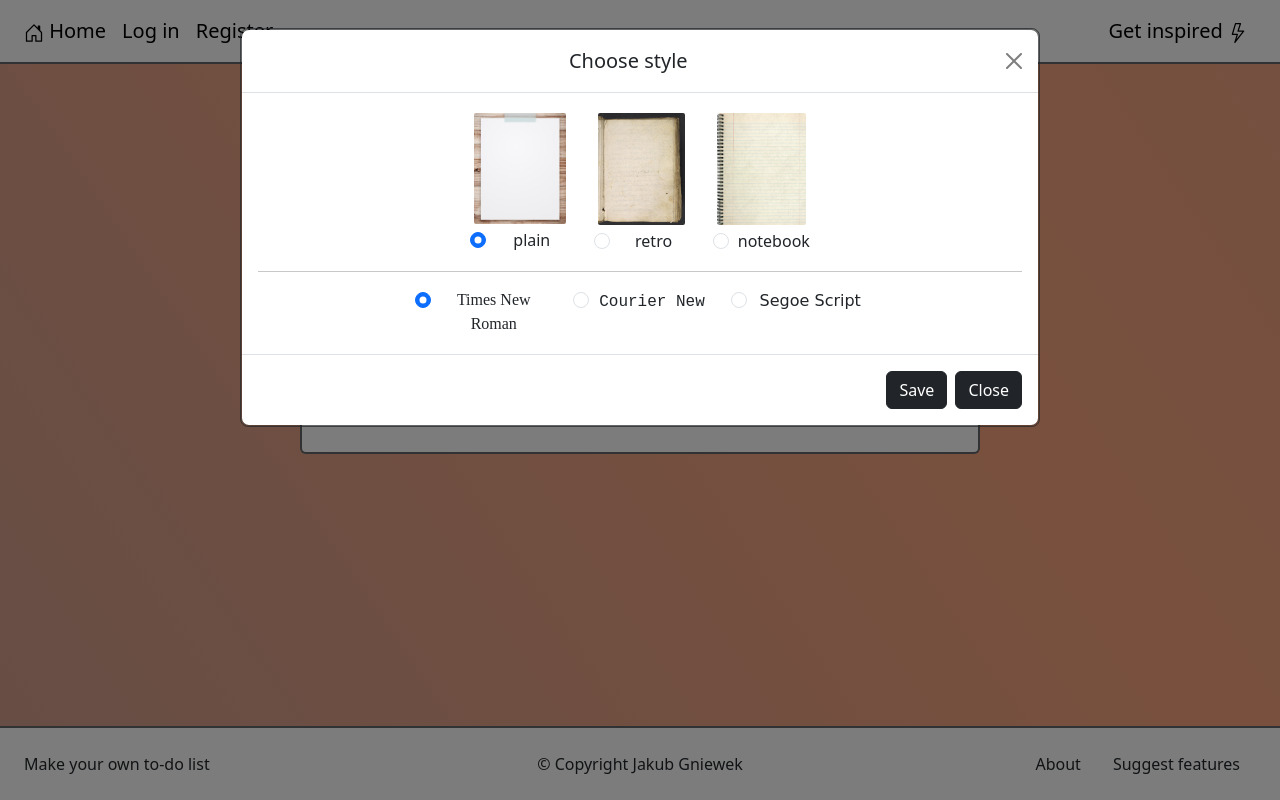
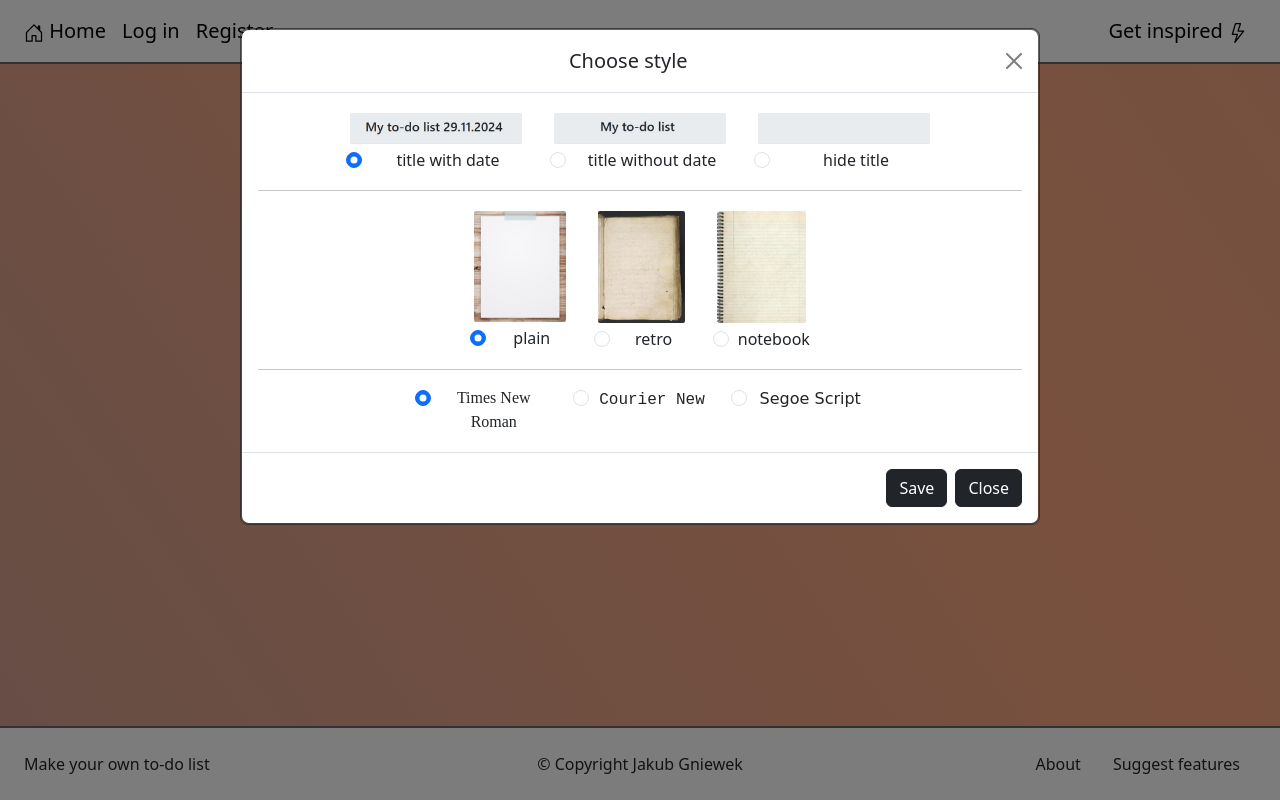
Before and after one commit to Pashinger/To-do-list, a Flask app: page / in a window 1280 px wide, after a click that opens the changed part. Run offline with Flask 3, Linux system fonts and the light colour scheme; some libraries are stand-ins or nearby versions.

Commit message:
Added 3 title options, fixed title behaviour

```diff
--- a/main.py
+++ b/main.py
@@ -166,10 +166,8 @@ def home():
         session['tasks_list'] = []
     if 'list_name' not in session:
         date_today = date.today().strftime("%d.%m.%Y")
-        if current_user.is_authenticated:
-            session['list_name'] = f'{current_user.username}\'s to-do list {date_today}'
-        else:
-            session['list_name'] = f'My to-do list {date_today}'
+        session['list_name'] = f'My to-do list {date_today}'
+        session['title'] = 'with_date'
     if 'style' not in session:
         session['style'] = 'plain'
     if 'font' not in session:
@@ -188,7 +186,8 @@ def home():
         #     tu dodaj next?
         elif action == 'new':
             date_today = date.today().strftime("%d.%m.%Y")
-            session['list_name'] = f'{current_user.username}\'s to-do list {date_today}'
+            session['list_name'] = f'My to-do list {date_today}'
+            session['title'] = 'with_date'
             session['tasks_list'] = []
             session.modified = True
             return redirect(url_for('home'))
@@ -230,6 +229,14 @@ def home():
         if edit_list.validate_on_submit() and form_id == 'edit_list':
             session['style'] = request.form.get('styleOption')
             session['font'] = request.form.get('fontOption')
+            session['title'] = request.form.get('titleOption')
+            if session['title'] == 'with_date':
+                date_today = date.today().strftime("%d.%m.%Y")
+                session['list_name'] = f'My to-do list {date_today}'
+            elif session['title'] == 'no_date':
+                session['list_name'] = 'My to-do list'
+            elif session['title'] == 'no_title':
+                session['list_name'] = ''
             session.modified = True
             return redirect(url_for('home'))
 
@@ -277,6 +284,7 @@ def home():
                            checkbox_form=checkbox_form,
                            tasks_list=session['tasks_list'],
                            list_name=session['list_name'],
+                           title=session['title'],
                            style=session['style'],
                            font=session['font']
                            )
--- a/templates/index.html
+++ b/templates/index.html
@@ -65,6 +65,49 @@
         <button type="button" class="btn-close" data-bs-dismiss="modal" aria-label="Close"></button>
       </div>
       <div class="modal-body">
+
+          <div class="form-floating d-flex justify-content-center">
+              <div class="row text-center">
+                <div class="col">
+                  <img src="static/images/title_date.jpg" alt="title with date" class="img-thumbnail border-0" style="max-width: 180px; max-height: 180px;">
+                  <div class="form-check">
+                    {% if title == 'with_date' %}
+                    <input class="form-check-input" type="radio" name="titleOption" value="with_date" checked>
+                    <label class="form-check-label">title with date</label>
+                    {% else %}
+                    <input class="form-check-input" type="radio" name="titleOption" value="with_date">
+                    <label class="form-check-label">title with date</label>
+                    {% endif %}
+                  </div>
+                </div>
+                <div class="col">
+                  <img src="static/images/title_nodate.jpg" alt="title without date" class="img-thumbnail border-0" style="max-width: 180px; max-height: 180px;">
+                  <div class="form-check">
+                    {% if title == 'no_date' %}
+                    <input class="form-check-input" type="radio" name="titleOption" value="no_date" checked>
+                    <label class="form-check-label">title without date</label>
+                    {% else %}
+                    <input class="form-check-input" type="radio" name="titleOption" value="no_date">
+                    <label class="form-check-label">title without date</label>
+                    {% endif %}
+                  </div>
+                </div>
+                <div class="col">
+                  <img src="static/images/title_notitle.jpg" alt="hide title" class="img-thumbnail border-0" style="max-width: 180px; max-height: 180px;">
+                  <div class="form-check">
+                    {% if title == 'no_title' %}
+                    <input class="form-check-input" type="radio" name="titleOption" value="no_title" checked>
+                    <label class="form-check-label">hide title</label>
+                    {% else %}
+                    <input class="form-check-input" type="radio" name="titleOption" value="no_title">
+                    <label class="form-check-label">hide title</label>
+                    {% endif %}
+                  </div>
+                </div>
+              </div>
+          </div>
+          <hr>
+
           <div class="form-floating d-flex justify-content-center">
               <div class="row text-center">
                 <div class="col">
```
Also changed, not shown: static/images/title_date.jpg (added), static/images/title_nodate.jpg (added), static/images/title_notitle.jpg (added).
